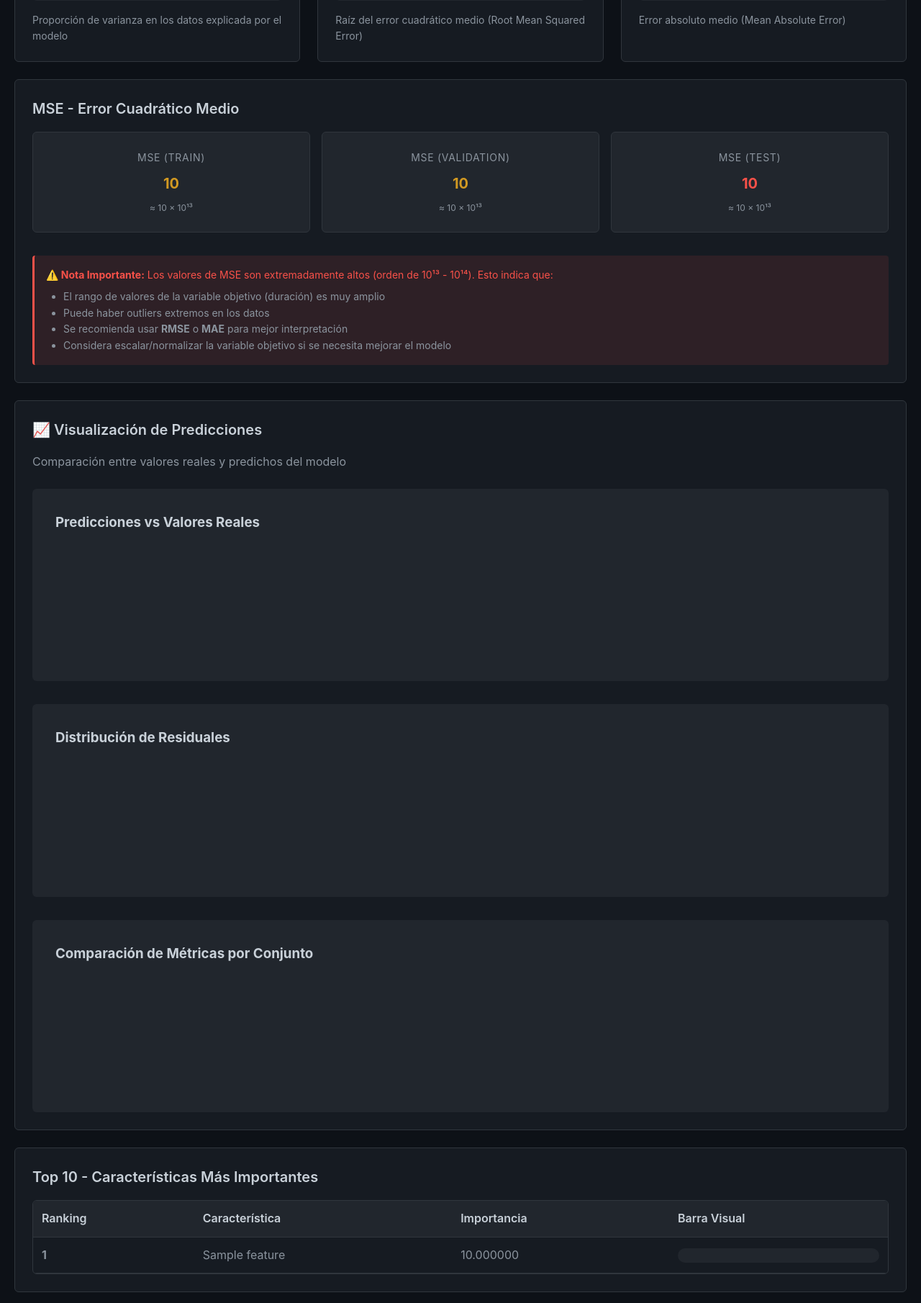
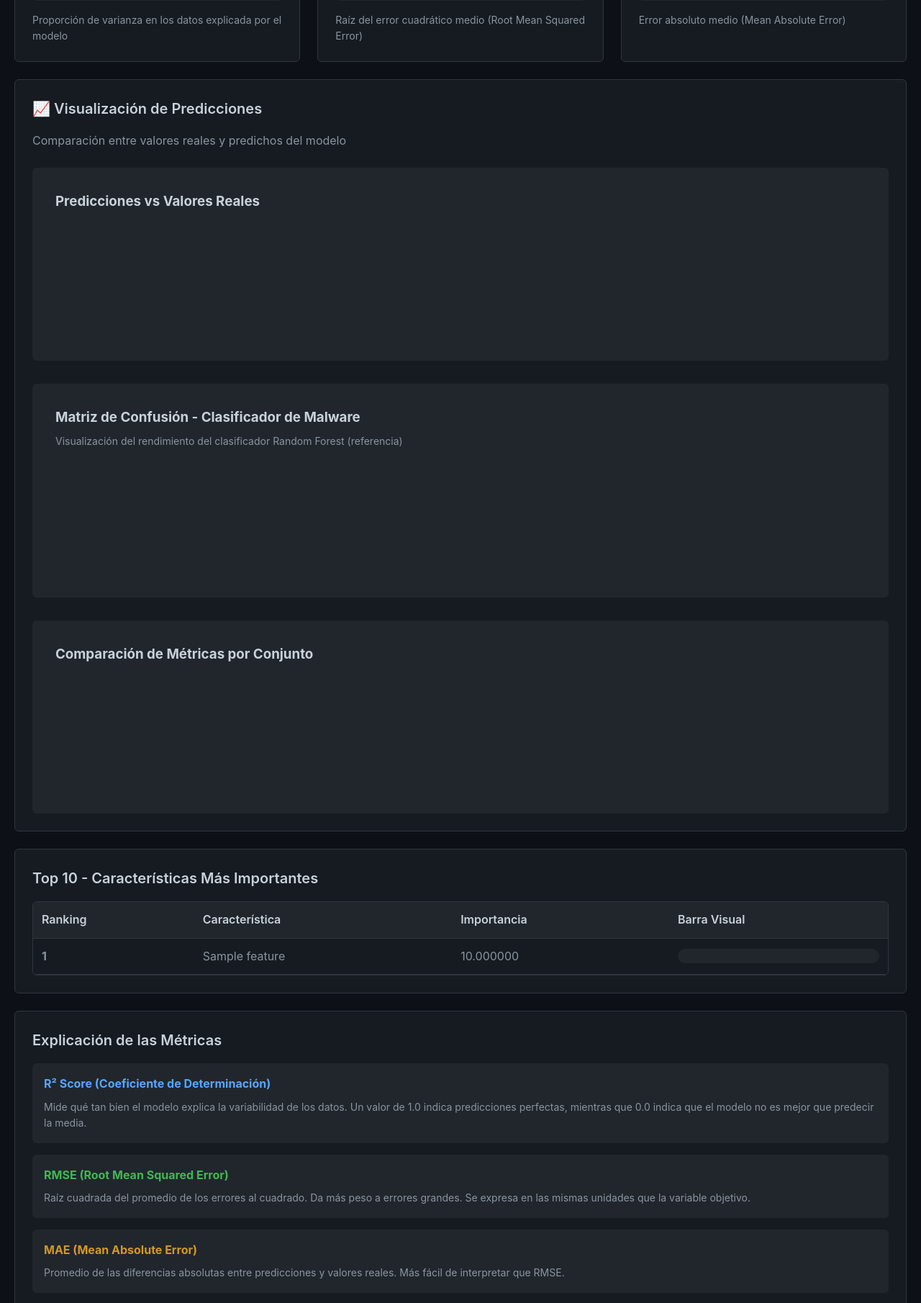
Before and after one commit to Adrian-HI-LO/Random-Regresion-_Forest, a Django app: template templates/regression.html in a window 1280 px wide. Shown: the part 1192-3002 px from the top of the page at 72% size. Run offline with Django 5.2, Linux system fonts and the light colour scheme; the template is opened without the code that fills it: most values are stand-ins (such as "Sample title", 1, 10 or a date in 2020); a map, chart or similar area stays blank.

Commit message:
Reemplazar distribución de residuales por matriz de confusión y eliminar sección MSE

```diff
--- a/analyzer/views.py
+++ b/analyzer/views.py
@@ -98,6 +98,7 @@ def regression_view(request):
     context = {
         'metrics': analyzer_instance.reg_metrics,
         'feature_importance': analyzer_instance.get_feature_importance('regressor')[:10],
+        'confusion_matrix': analyzer_instance.clf_metrics.get('test', {}).get('confusion_matrix', []),
         'dataset_info': {
             'using_subset': analyzer_instance.use_subset,
             'subset_size': analyzer_instance.subset_size,
--- a/templates/regression.html
+++ b/templates/regression.html
@@ -148,45 +148,7 @@
     </div>
 </div>
 
-<!-- MSE Detallado -->
-<div class="card">
-    <h2 class="card-title">MSE - Error Cuadrático Medio</h2>
-    <div class="metrics-grid">
-        <div class="metric-card">
-            <div class="metric-label">MSE (Train)</div>
-            <div class="metric-value" style="font-size: 1.25rem; color: var(--warning);">{{ metrics.train.mse|floatformat:0|slice:":15" }}</div>
-            <p style="color: var(--text-secondary); font-size: 0.75rem; margin-top: 0.5rem;">
-                ≈ {{ metrics.train.mse|floatformat:"0" }} × 10¹³
-            </p>
-        </div>
-        <div class="metric-card">
-            <div class="metric-label">MSE (Validation)</div>
-            <div class="metric-value" style="font-size: 1.25rem; color: var(--warning);">{{ metrics.validation.mse|floatformat:0|slice:":15" }}</div>
-            <p style="color: var(--text-secondary); font-size: 0.75rem; margin-top: 0.5rem;">
-                ≈ {{ metrics.validation.mse|floatformat:"0" }} × 10¹³
-            </p>
-        </div>
-        <div class="metric-card">
-            <div class="metric-label">MSE (Test)</div>
-            <div class="metric-value" style="font-size: 1.25rem; color: var(--error);">{{ metrics.test.mse|floatformat:0|slice:":15" }}</div>
-            <p style="color: var(--text-secondary); font-size: 0.75rem; margin-top: 0.5rem;">
-                ≈ {{ metrics.test.mse|floatformat:"0" }} × 10¹³
-            </p>
-        </div>
-    </div>
-    <div style="background: rgba(248, 81, 73, 0.1); padding: 1rem; border-left: 3px solid var(--error); border-radius: 4px; margin-top: 1rem;">
-        <p style="color: var(--error); font-size: 0.875rem; margin: 0;">
-            <strong>⚠️ Nota Importante:</strong> Los valores de MSE son extremadamente altos (orden de 10¹³ - 10¹⁴).
-            Esto indica que:
-        </p>
-        <ul style="color: var(--text-secondary); font-size: 0.875rem; margin-top: 0.5rem; margin-left: 1.5rem;">
-            <li>El rango de valores de la variable objetivo (duración) es muy amplio</li>
-            <li>Puede haber outliers extremos en los datos</li>
-            <li>Se recomienda usar <strong>RMSE</strong> o <strong>MAE</strong> para mejor interpretación</li>
-            <li>Considera escalar/normalizar la variable objetivo si se necesita mejorar el modelo</li>
-        </ul>
-    </div>
-</div>
+
 
 <!-- Gráficas de Regresión -->
 <div class="card">
@@ -201,10 +163,13 @@
         <canvas id="predictionsChart" style="max-height: 400px;"></canvas>
     </div>
 
-    <!-- Gráfica de Residuales -->
+    <!-- Matriz de Confusión del Clasificador (Referencia) -->
     <div style="background: var(--bg-tertiary); padding: 2rem; border-radius: 6px; margin-bottom: 2rem;">
-        <h3 style="color: var(--text-primary); margin-bottom: 1rem;">Distribución de Residuales</h3>
-        <canvas id="residualsChart" style="max-height: 400px;"></canvas>
+        <h3 style="color: var(--text-primary); margin-bottom: 0.5rem;">Matriz de Confusión - Clasificador de Malware</h3>
+        <p style="color: var(--text-secondary); font-size: 0.875rem; margin-bottom: 1rem;">
+            Visualización del rendimiento del clasificador Random Forest (referencia)
+        </p>
+        <canvas id="confusionMatrixChart" style="max-height: 500px;"></canvas>
     </div>
 
     <!-- Gráfica de Métricas Comparativas -->
@@ -428,55 +393,55 @@ if (predictionsCtx) {
     });
 }
 
-// Gráfica 2: Distribución de Residuales
-const residualsCtx = document.getElementById('residualsChart');
-if (residualsCtx) {
-    // Calcular residuales (diferencia entre real y predicho)
-    const residuals = actualValues.map((val, idx) => predictedValues[idx] - val);
+// Gráfica 2: Matriz de Confusión
+const confusionMatrixCtx = document.getElementById('confusionMatrixChart');
+if (confusionMatrixCtx) {
+    // Datos de la matriz de confusión del clasificador
+    const confusionMatrix = {{ confusion_matrix|safe }};
 
-    // Crear histograma de residuales
-    const bins = 20;
-    const minRes = Math.min(...residuals);
-    const maxRes = Math.max(...residuals);
-    const binWidth = (maxRes - minRes) / bins;
+    // Si hay datos de matriz de confusión
+    if (confusionMatrix && confusionMatrix.length > 0) {
+        // Labels de las clases (asumiendo orden: benign, adware, malware)
+        const classLabels = ['Benign', 'Adware', 'Malware'];
 
-    const histogram = new Array(bins).fill(0);
-    const binLabels = [];
+        // Preparar datos para Chart.js (matriz como dataset)
+        const datasets = [];
+        const colors = [
+            'rgba(63, 185, 80, 0.8)',   // Verde para Benign
+            'rgba(88, 166, 255, 0.8)',  // Azul para Adware
+            'rgba(248, 81, 73, 0.8)'    // Rojo para Malware
+        ];
 
-    for (let i = 0; i < bins; i++) {
-        const binStart = minRes + i * binWidth;
-        binLabels.push(binStart.toFixed(1));
-    }
-
-    residuals.forEach(res => {
-        const binIndex = Math.min(Math.floor((res - minRes) / binWidth), bins - 1);
-        histogram[binIndex]++;
+        // Crear un dataset por cada clase predicha
+        confusionMatrix.forEach((row, rowIdx) => {
+            datasets.push({
+                label: `Predicho: ${classLabels[rowIdx]}`,
+                data: row,
+                backgroundColor: colors[rowIdx],
+                borderColor: colors[rowIdx].replace('0.8', '1'),
+                borderWidth: 1
+            });
         });
 
-    new Chart(residualsCtx, {
+        new Chart(confusionMatrixCtx, {
             type: 'bar',
             data: {
-            labels: binLabels,
-            datasets: [{
-                label: 'Frecuencia de Residuales',
-                data: histogram,
-                backgroundColor: 'rgba(139, 92, 246, 0.7)',
-                borderColor: 'rgba(139, 92, 246, 1)',
-                borderWidth: 1
-            }]
+                labels: classLabels,
+                datasets: datasets
             },
             options: {
                 responsive: true,
                 maintainAspectRatio: true,
-            aspectRatio: 2,
+                aspectRatio: 1.5,
                 plugins: {
                     legend: {
                         display: true,
+                        position: 'top',
                         labels: { color: '#c9d1d9', font: { size: 12 } }
                     },
                     title: {
                         display: true,
-                    text: 'Distribución de Errores del Modelo',
+                        text: 'Rendimiento del Clasificador por Clase',
                         color: '#c9d1d9',
                         font: { size: 14, weight: 'bold' }
                     },
@@ -485,24 +450,32 @@ if (residualsCtx) {
                         titleColor: '#58a6ff',
                         bodyColor: '#c9d1d9',
                         borderColor: '#30363d',
-                    borderWidth: 1
+                        borderWidth: 1,
+                        callbacks: {
+                            label: function(context) {
+                                const label = context.dataset.label || '';
+                                const value = context.parsed.y;
+                                const realClass = classLabels[context.dataIndex];
+                                return `${label} como ${realClass}: ${value} casos`;
+                            }
+                        }
                     }
                 },
                 scales: {
                     x: {
                         title: {
                             display: true,
-                        text: 'Residuales (Predicho - Real)',
+                            text: 'Clase Real',
                             color: '#c9d1d9',
                             font: { size: 13, weight: 'bold' }
                         },
                         grid: { color: 'rgba(48, 54, 61, 0.5)' },
-                    ticks: { color: '#8b949e', maxRotation: 45, minRotation: 45 }
+                        ticks: { color: '#8b949e' }
                     },
                     y: {
                         title: {
                             display: true,
-                        text: 'Frecuencia',
+                            text: 'Número de Casos',
                             color: '#c9d1d9',
                             font: { size: 13, weight: 'bold' }
                         },
@@ -512,6 +485,10 @@ if (residualsCtx) {
                 }
             }
         });
+    } else {
+        // Si no hay datos, mostrar mensaje
+        confusionMatrixCtx.parentElement.innerHTML = '<p style="color: var(--text-secondary); text-align: center; padding: 2rem;">Matriz de confusión no disponible</p>';
+    }
 }
 
 // Gráfica 3: Comparación de Métricas por Conjunto
```
Lines whose indentation alone changed are shown as unchanged.
